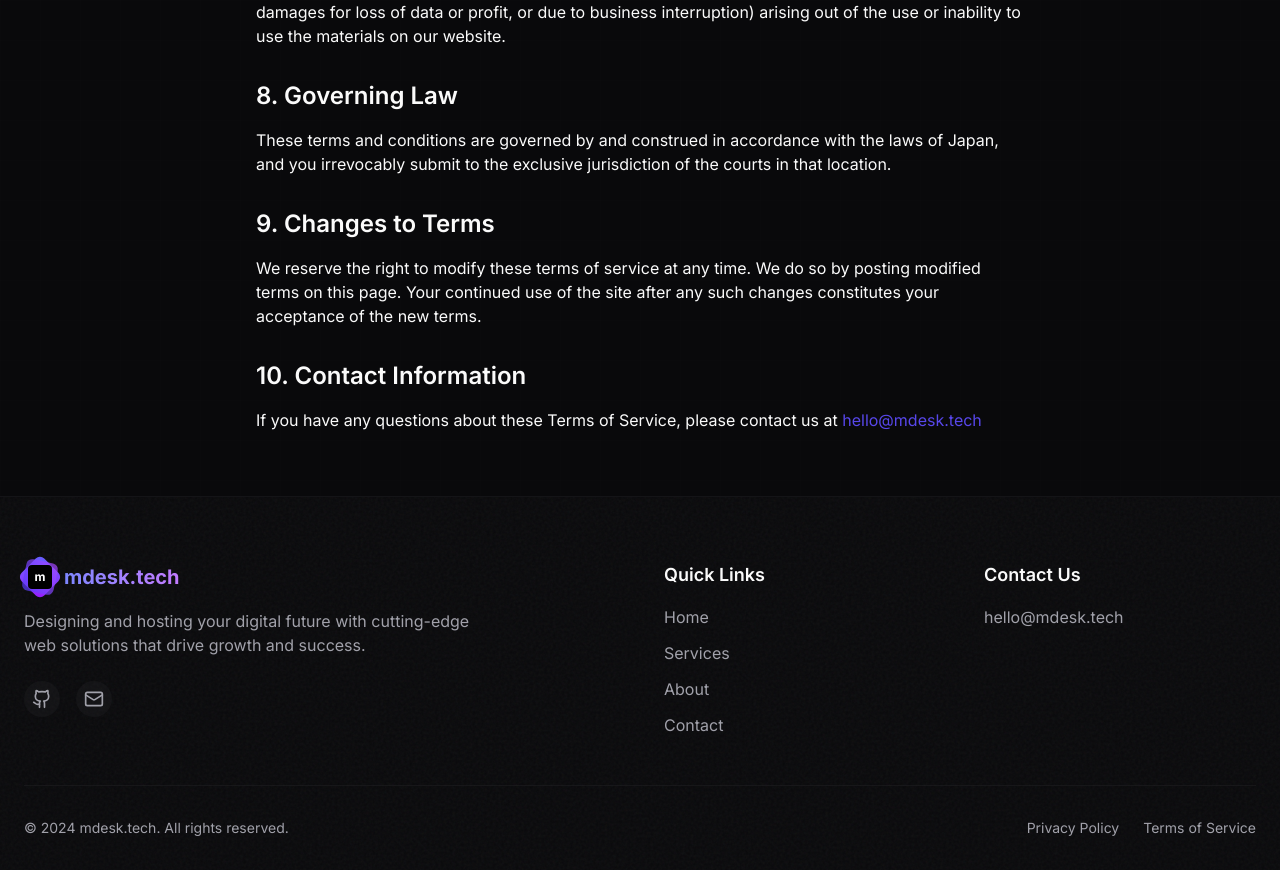
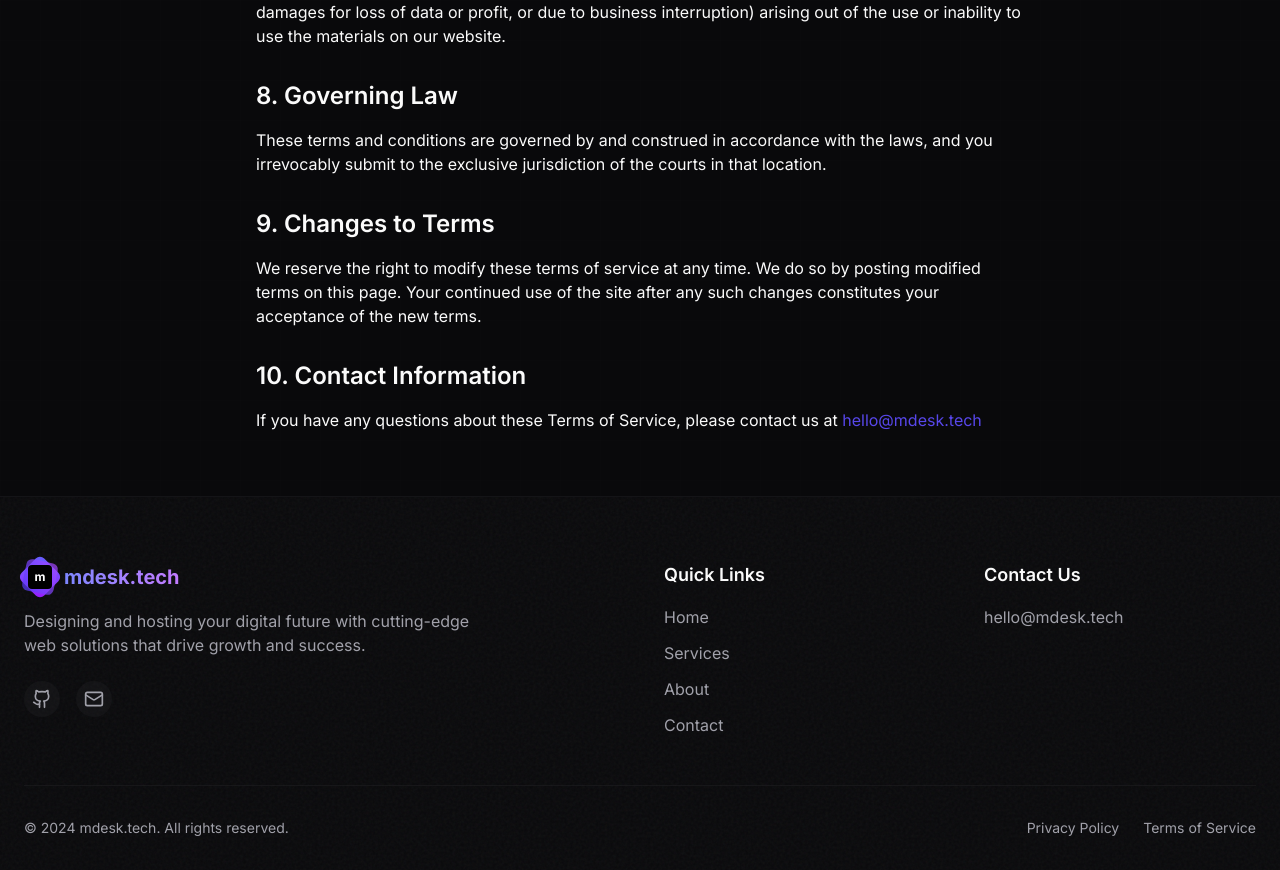
Before and after one commit to YueMiyuki/mdesk.tech, a Next.js app: page /terms in a window 1280 px wide. Shown: the part 1400-2270 px from the top of the page. Built offline with nearby package versions, Linux system fonts and the light colour scheme; no server answers.

Commit message:
Remove content

```diff
--- a/app/about/page.tsx
+++ b/app/about/page.tsx
@@ -171,10 +171,6 @@ export default function About() {
                               </span>
                             </div>
                           ))}
-                        </div>
-
-                        <div className="mt-4 text-xs text-muted-foreground text-center">
-                          Our seamless end-to-end process
                         </div>
                       </div>
                     </div>
--- a/app/terms/page.tsx
+++ b/app/terms/page.tsx
@@ -125,7 +125,7 @@ export default function TermsOfService() {
               <h2 className="text-2xl font-semibold mb-4">8. Governing Law</h2>
               <p>
                 These terms and conditions are governed by and construed in
-                accordance with the laws of Japan, and you irrevocably submit to
+                accordance with the laws, and you irrevocably submit to
                 the exclusive jurisdiction of the courts in that location.
               </p>
             </section>
```
